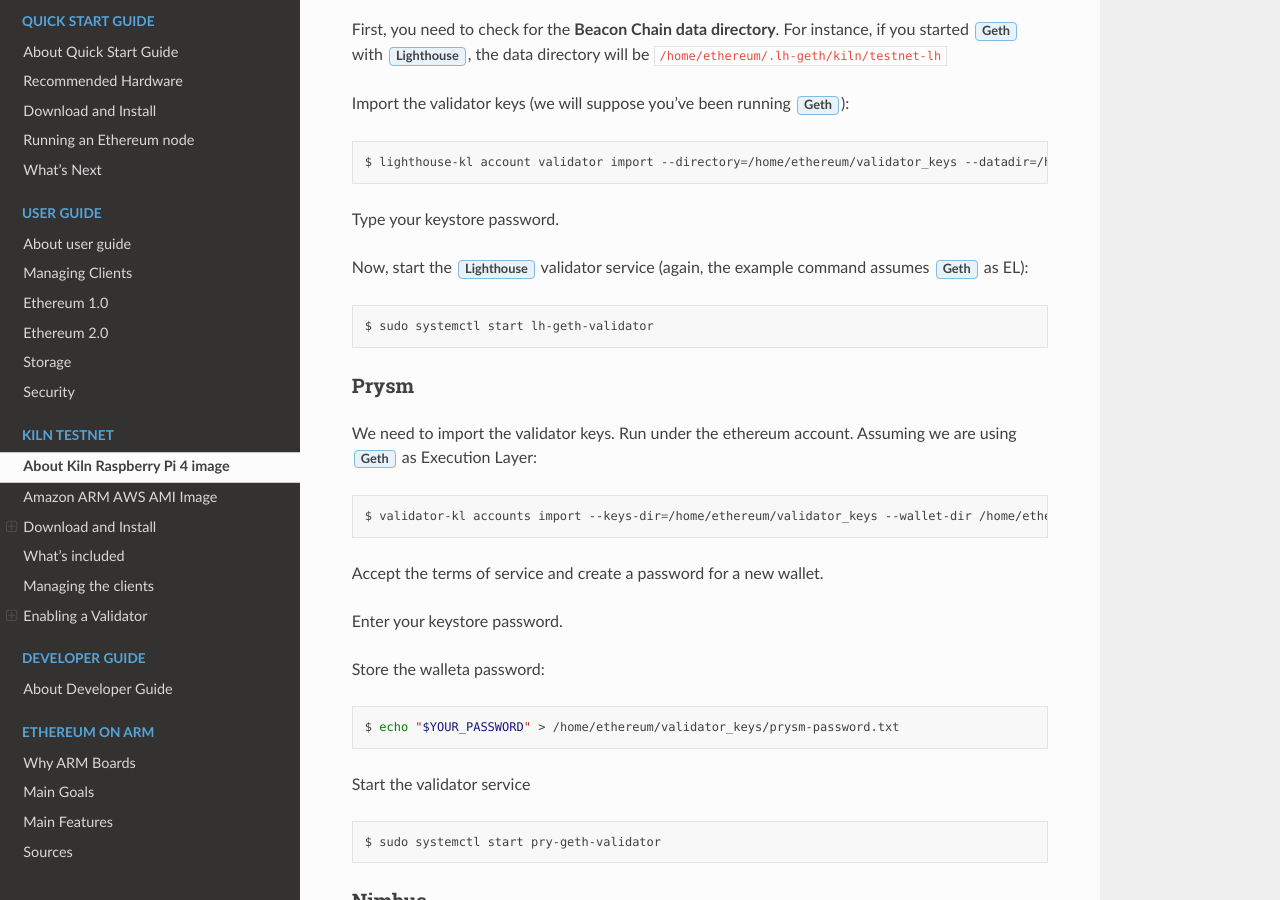
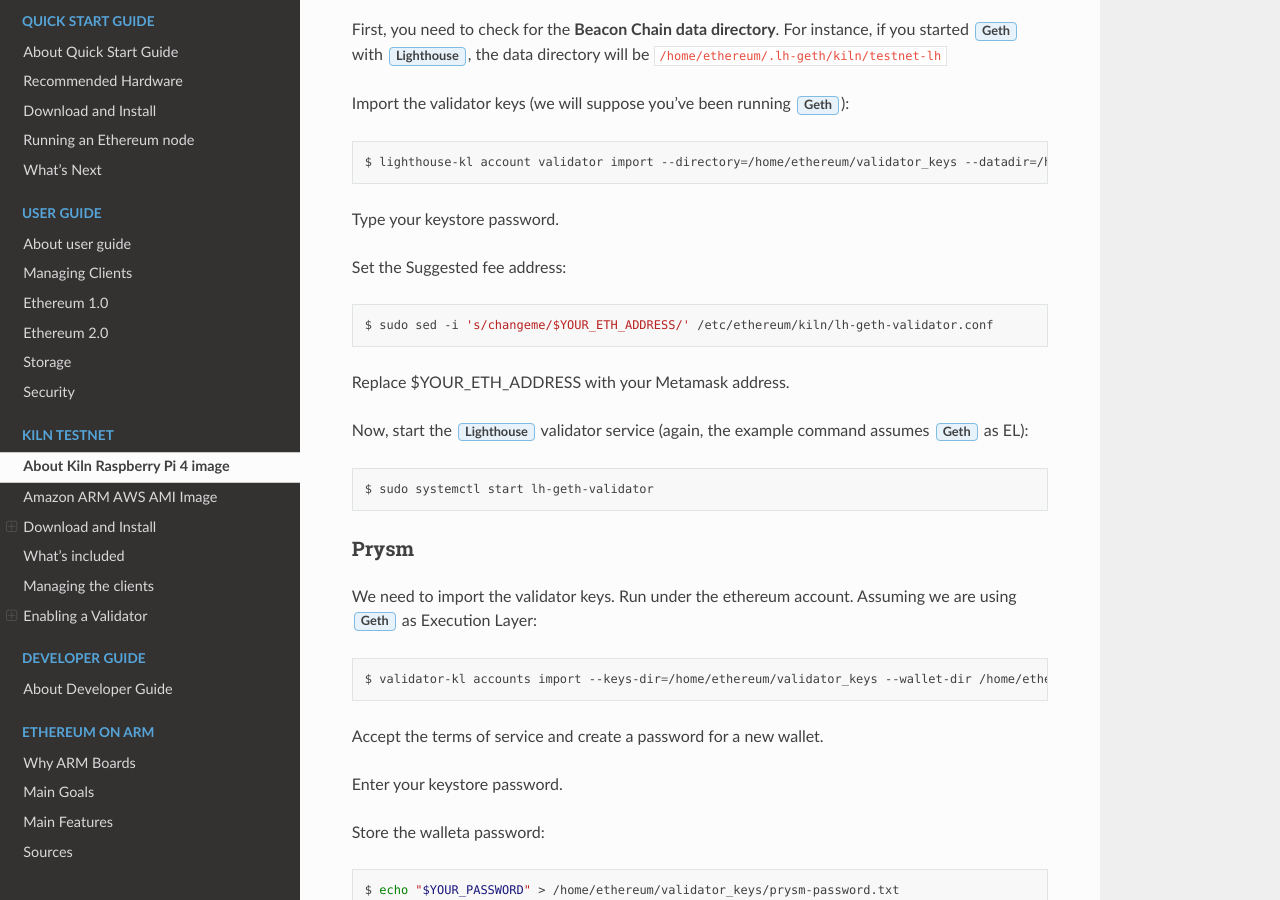
Before and after one commit to EOA-Blockchain-Labs/ethereumonarm, a Sphinx documentation site: the page built from docs/kiln/kiln-testnet.rst, in a window 1280 px wide and 900 px high, scrolled down 9863 px. Built offline with Sphinx 7.4.7 and the Read the Docs theme 2.0.0, drawn with Linux system fonts in a browser that asks for light colours.

Commit message:
Added suggested fee to Lighthouse doc

```diff
--- a/docs/kiln/kiln-testnet.rst
+++ b/docs/kiln/kiln-testnet.rst
@@ -457,6 +457,14 @@
 
 Type your keystore password.
 
+Set the Suggested fee address:
+
+.. prompt:: bash $
+
+  sudo sed -i 's/changeme/$YOUR_ETH_ADDRESS/' /etc/ethereum/kiln/lh-geth-validator.conf
+
+Replace $YOUR_ETH_ADDRESS with your Metamask address.
+
 Now, start the :guilabel:`Lighthouse` validator service (again, the example command assumes :guilabel:`Geth` as EL):
 
 .. prompt:: bash $
```
